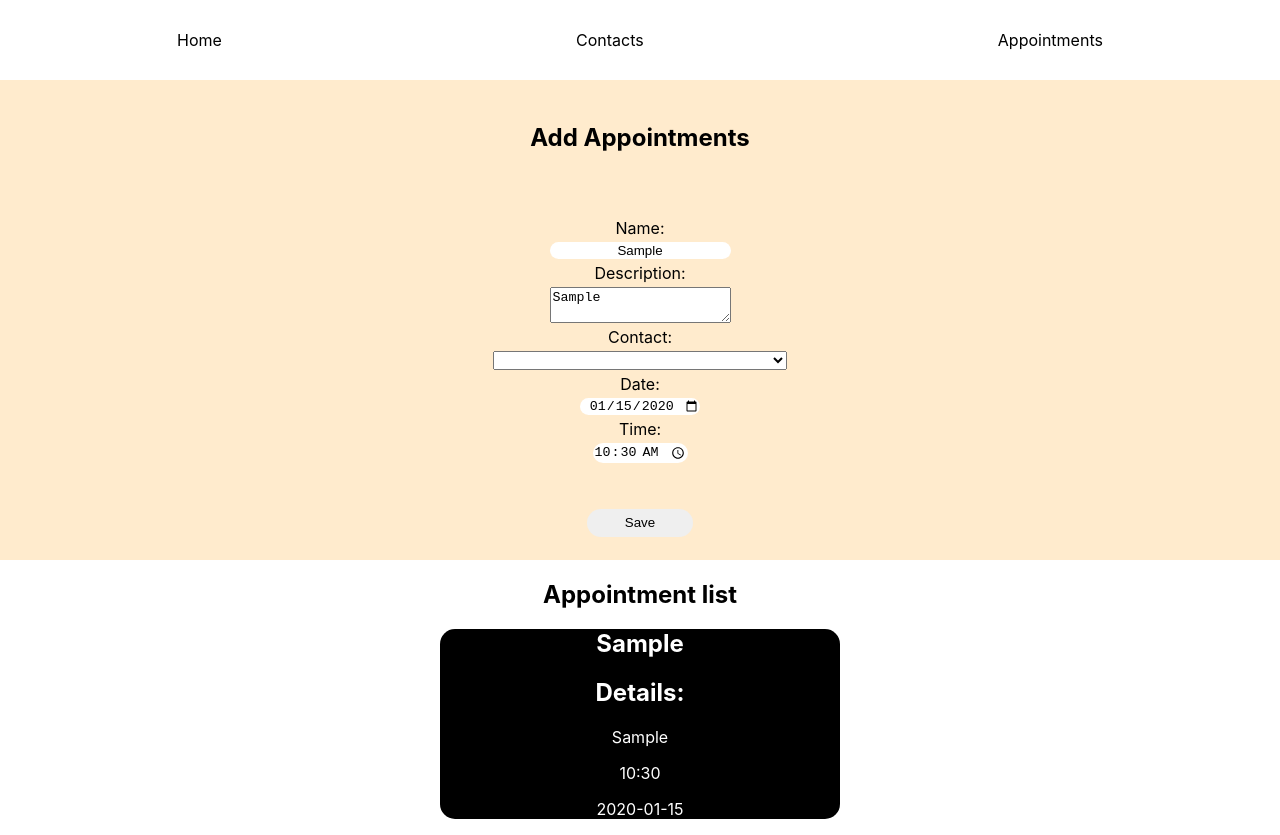
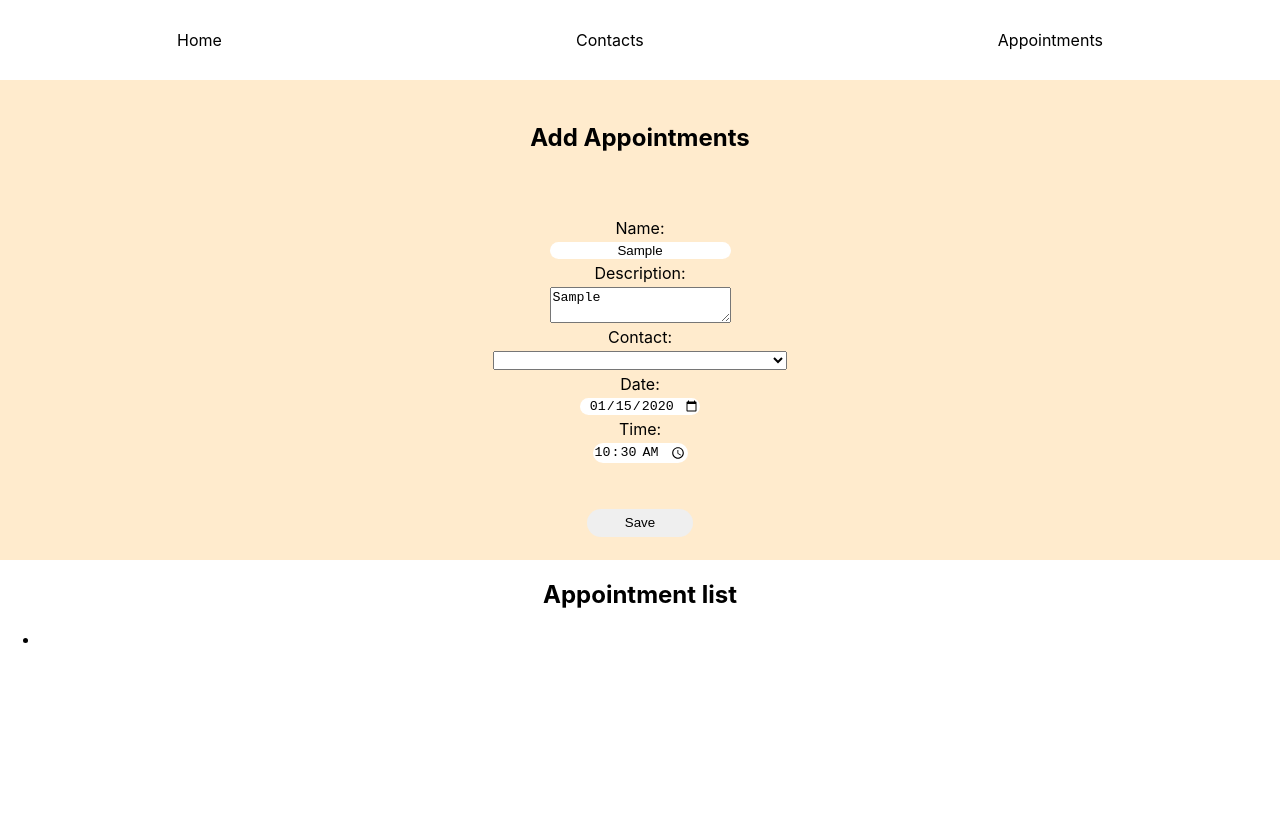
Before and after one commit to Vitor104/SchedulEase, a React (Create React App) app: page /Appointment in a window 1280 px wide. Both pictures are taken after typing "Sample", "Sample", "2020-01-15", "10:30" into the empty fields and a click on the button "Save". After the commit the page ends 800 px from the top, so only its background shows below. Built offline with nearby package versions, Linux system fonts and the light colour scheme.

Commit message:
estou fazendo o sistema de appointments

```diff
--- a/src/componentes/app/App.js
+++ b/src/componentes/app/App.js
@@ -20,7 +20,6 @@ function App() {
   /* APPOINTMENTS */
   const [description, setDescription] = useState();
   const [option, setOption] = useState([]);
-  const [divsAptm, setDivsAptm] = useState([]);
   const [date, setDate] = useState();
   const [time, setTime] = useState();
   const [title, setTitle] = useState();
@@ -36,9 +35,9 @@ function App() {
 
     setOption(c => [...c, newContact])
 
-    setName('');
-    setEmail('');
-    setContato('');
+    setName(['']);
+    setEmail(['']);
+    setContato(['']);
 
 
   }
@@ -73,21 +72,7 @@ function App() {
         setTitle(event.target.value);
       }
 
-      const submitAptm = (e) => {
-        e.preventDefault();
-        setDivsAptm([...divsAptm,
-          <div className='newDivAptm' key={divs.length}>
-          <h2>{title}</h2>
-          <p>{name}</p>
-          <p>{email}</p>
-          <p>{contato}</p>
-          <h2>Details: </h2>
-          <p>{description}</p>
-          <p>{time}</p>
-          <p>{date}</p>
-          </div>]);
 
-      }
 
 
   return (
@@ -122,12 +107,14 @@ function App() {
                 <option key={index}>
                 {element.name} | {element.email} | {element.contato}
                 </option>)}
-                setDate={setDate}
-                setTime={setTime}
-                setTitle={setTitle}
-                setDescription={setDescription}
-                submit={submitAptm}
-                divsAptm={divsAptm}
+                handleDateChange={handleDateChange}
+                handleTimeChange={handleTimeChange}
+                handleTitleChange={handleTitleChange}
+                handleDescriptionChange={handleDescriptionChange}
+                description={description}
+                date={date}
+                time={time}
+                title={title}
               />
 
           } />
--- a/src/componentes/appointments/appointment.js
+++ b/src/componentes/appointments/appointment.js
@@ -3,7 +3,13 @@ import styles from './appointment.module.css'
 
 function Appointment (props) {
 
-  const {setDescription, setTime, setDate, setTitle} = props;
+    const [divsAptm, setDivsAptm] = useState([]);
+
+    const submitAptm = () => {
+         let newAptm = [props.option]
+
+         setDivsAptm(n => [...n, newAptm]);
+    }
 
 
 
@@ -13,13 +19,13 @@ function Appointment (props) {
                 <h2>Add Appointments</h2>
                 <form className={styles.formContainer}>
                     <label id='Title'>Name: </label>
-                    <input className={styles.formChild} onChange={(e) => setTitle (e.target.value)} id="title" type="text" required placeholder="Title"></input>
+                    <input className={styles.formChild} onChange={props.handleTitleChange} id="title" type="text" required placeholder="Title"></input>
 
                     <label id="description">Description: </label>
-                    <textarea id="description" onChange={(e) => setDescription (e.target.value)}></textarea>
+                    <textarea id="description" onChange={props.handleDescriptionChange}></textarea>
 
                     <label id='contact'>Contact: </label>
-                    <select className={styles.formStyle} name="contact" id="contact">
+                    <select value={props.option} className={styles.formStyle} name="contact" id="contact">
 
                         {props.option}
 
@@ -27,19 +33,27 @@ function Appointment (props) {
 
 
                     <label id='date'>Date: </label>
-                    <input className={styles.formChild} onChange={(e) => setDate (e.target.value)} id="date" required placeholder="Date" type="date"></input>
+                    <input className={styles.formChild} onChange={props.handleDateChange} id="date" required placeholder="Date" type="date"></input>
 
                     <label id='time'>Time: </label>
-                    <input className={styles.formChild} id="time" onChange={(e) => setTime (e.target.value)} required placeholder="Time" type="time"></input>
+                    <input className={styles.formChild} id="time" onChange={props.handleTimeChange} required placeholder="Time" type="time"></input>
 
                 </form>
-                <button type="submit" onClick={props.submit} className={styles.button}>Save</button>
+                <button type="submit" onClick={submitAptm} className={styles.button}>Save</button>
             </div>
 
             <section>
                 <h2>Appointment list</h2>
+
+                <ul>
+                    {divsAptm.map((element, index) =>
+                    <li className='newLi' key={index}>
+                        {element.name}<br></br>
+                    </li>)}
+                </ul>
+
                 <div>
-                    {props.divsAptm}
+
                 </div>
             </section>
         </main>
--- a/src/componentes/appointments/appointment.module.css
+++ b/src/componentes/appointments/appointment.module.css
@@ -44,3 +44,7 @@
     width: 22em;
     text-align: center;
 }
+
+.newLi {
+    color: black;
+}
```
